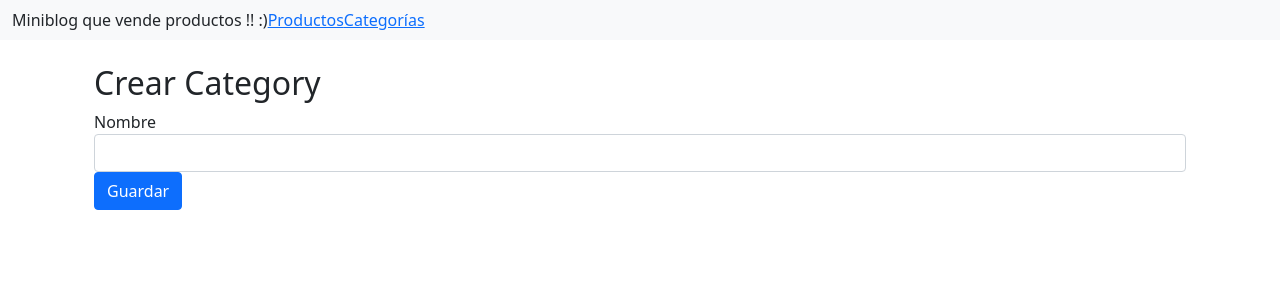
After one commit to FacuLemo/django-miniblog, a Django app: page /categories/create in a window 1280 px wide. The commit adds this page. Shown: the top 300 px of the page. Run offline with Django 5.2, Linux system fonts and the light colour scheme.

Commit message:
create and list categories

```diff
--- a/miniblog/miniblog/urls.py
+++ b/miniblog/miniblog/urls.py
@@ -3,8 +3,11 @@ from django.urls import (
     include,
     path,
 )
-
-from products.views import category_list, index_view
+from products.views import (
+    category_create,
+    category_list,
+    index_view,
+)
 
 urlpatterns = [
     path("", index_view, name="index"),
@@ -15,4 +18,9 @@ urlpatterns = [
         view=category_list,
         name="category_list",
     ),
+    path(
+        "categories/create",
+        view=category_create,
+        name="category_create",
+    ),
 ]
--- /dev/null
+++ b/miniblog/products/templates/categories/create.html
@@ -0,0 +1,14 @@
+{% extends "index/base.html" %}
+{% block content %}
+<div class="container mt-3">
+    <h2>Crear Category</h2>
+    <form method="post">
+        {% csrf_token %}
+        <div class="form-group">
+            <label>Nombre</label>
+            <input type="text" name="name" class="form-control" required>
+        </div>
+        <button type="submit" class="btn btn-primary">Guardar</button>
+    </form>
+</div>
+{% endblock %}
--- a/miniblog/products/urls.py
+++ b/miniblog/products/urls.py
@@ -9,6 +9,7 @@ from products.views import (
 )
 
 urlpatterns = [
+    # de productos:
     path(
         "",
         view=product_list,
--- a/miniblog/products/views.py
+++ b/miniblog/products/views.py
@@ -25,7 +25,6 @@ def product_list(request):
 
 
 def product_create(request):
-
     if request.method == "POST":
         name = request.POST.get("name")
         description = request.POST.get("description")
@@ -82,7 +81,7 @@ def product_update(request, id):
             stock=stock,
             categoria=category,
         )
-        return redirect("products_detail", product.id)
+        return redirect("category_list", product.id)
 
     return render(
         request,
@@ -108,3 +107,14 @@ def category_list(request):
         "categories/list.html",
         dict(categories=categories),
     )
+
+
+def category_create(request):
+    if request.method == "POST":
+        name = request.POST.get("name")
+        repoCat.create(nombre=name)
+        return redirect("category_list")
+    return render(
+        request,
+        "categories/create.html",
+    )
```
Also changed, not shown: miniblog/products/repositories/category.py (+28 -1 lines), miniblog/products/templates/categories/list.html (+22 -6 lines).
